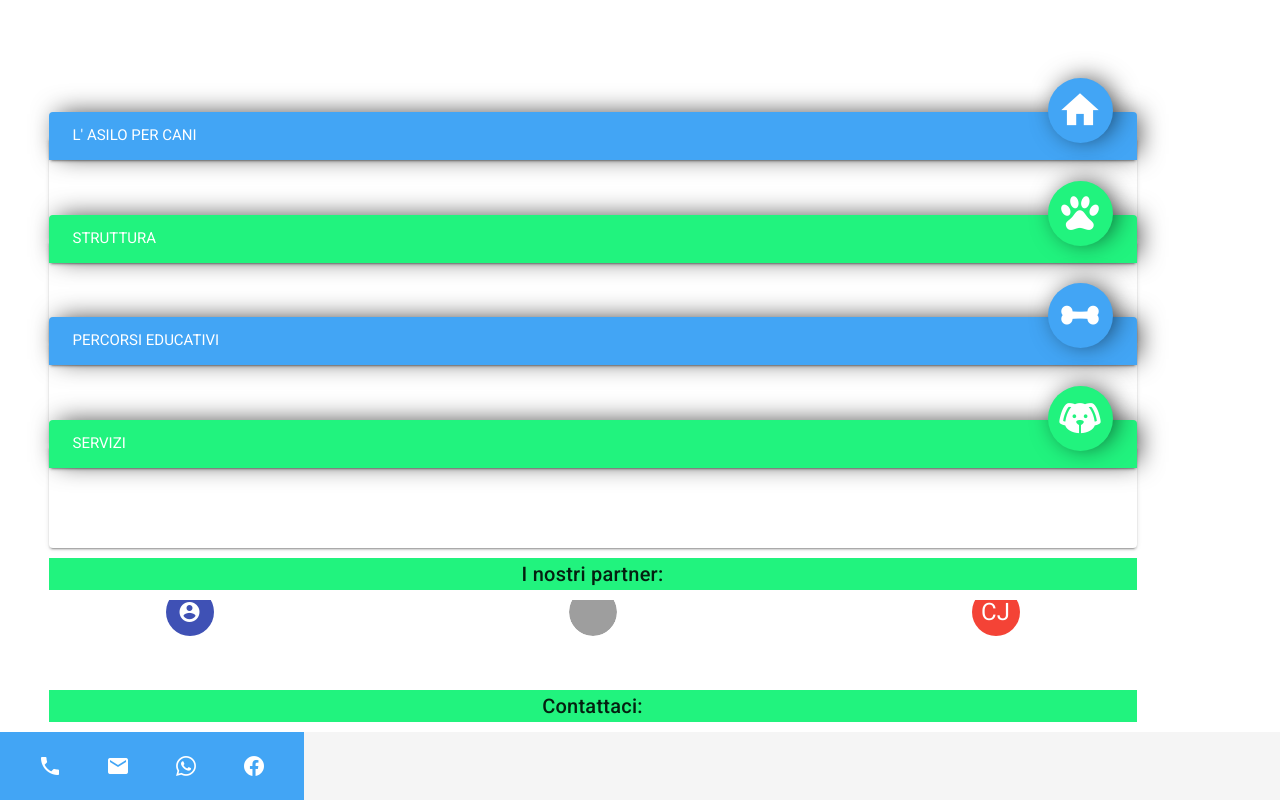
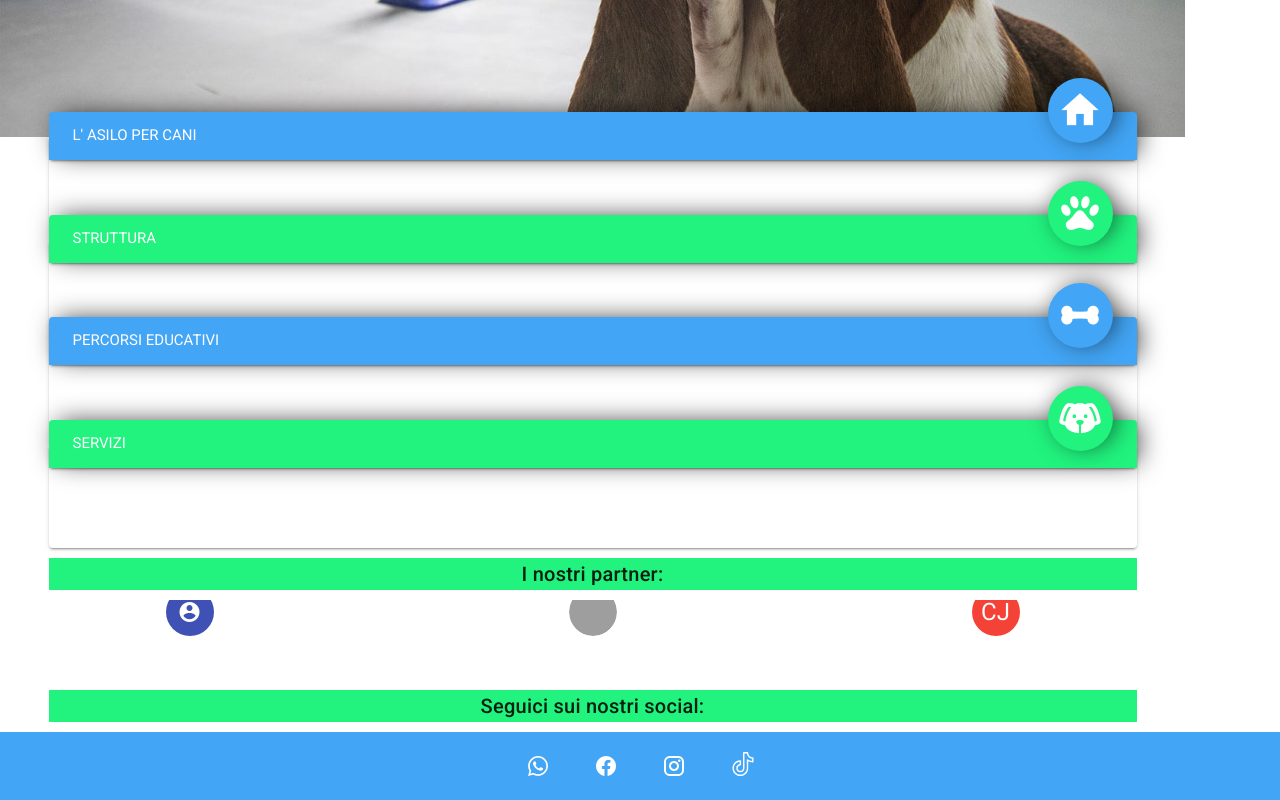
Before and after one commit to Tentative/dogisgood, a Nuxt app: page /test in a window 1280 px wide. Shown: the part 522-1322 px from the top of the page. Built offline with nearby package versions, Linux system fonts and the light colour scheme; grey boxes are pictures that could not be loaded.

Commit message:
tiktok social

```diff
--- a/assets/homepage.scss
+++ b/assets/homepage.scss
@@ -14,3 +14,13 @@
 #footer {
   background-color: $item-content-border;
 }
+
+.tiktok {
+  & svg {
+    display: inline-block;
+    height: auto;
+    fill: white;
+  }
+  display: inline-block;
+  color: white !important;
+}
--- a/components/Cards.vue
+++ b/components/Cards.vue
@@ -205,7 +205,9 @@
       </v-carousel-item>
     </v-carousel>
     <div id="partners" class="text-center mx-auto">
-      <v-sheet color="#21f37e" class="title">Contattaci:</v-sheet>
+      <v-sheet color="#21f37e" class="title"
+        >Seguici sui nostri social:</v-sheet
+      >
     </div>
   </div>
 </template>
--- /dev/null
+++ b/components/tiktok.vue
@@ -0,0 +1,19 @@
+<template>
+  <svg
+    height="24px"
+    viewBox="-32 0 512 512"
+    width="24px"
+    xmlns="http://www.w3.org/2000/svg"
+  >
+    <path
+      stroke="white"
+      d="m432.734375 112.464844c-53.742187 0-97.464844-43.722656-97.464844-97.464844 0-8.285156-6.71875-15-15-15h-80.335937c-8.285156 0-15 6.714844-15 15v329.367188c0 31.59375-25.703125 57.296874-57.300782 57.296874-31.59375 0-57.296874-25.703124-57.296874-57.296874 0-31.597657 25.703124-57.300782 57.296874-57.300782 8.285157 0 15-6.714844 15-15v-80.335937c0-8.28125-6.714843-15-15-15-92.433593 0-167.632812 75.203125-167.632812 167.636719 0 92.433593 75.199219 167.632812 167.632812 167.632812 92.433594 0 167.636719-75.199219 167.636719-167.632812v-145.792969c29.855469 15.917969 63.074219 24.226562 97.464844 24.226562 8.285156 0 15-6.714843 15-15v-80.335937c0-8.28125-6.714844-15-15-15zm-15 79.714844c-32.023437-2.664063-62.433594-13.851563-88.707031-32.75-4.566406-3.289063-10.589844-3.742188-15.601563-1.171876-5.007812 2.5625-8.15625 7.71875-8.15625 13.347657v172.761719c0 75.890624-61.746093 137.632812-137.636719 137.632812-75.890624 0-137.632812-61.742188-137.632812-137.632812 0-70.824219 53.773438-129.328126 122.632812-136.824219v50.8125c-41.015624 7.132812-72.296874 42.984375-72.296874 86.011719 0 48.136718 39.160156 87.300781 87.296874 87.300781 48.140626 0 87.300782-39.164063 87.300782-87.300781v-314.367188h51.210937c6.871094 58.320312 53.269531 104.71875 111.589844 111.589844zm0 0"
+    />
+  </svg>
+</template>
+
+<script>
+export default {
+  name: 'Tiktok'
+}
+</script>
--- a/layouts/default.vue
+++ b/layouts/default.vue
@@ -63,7 +63,7 @@
       <v-card
         flat
         tile
-        width="85vw%"
+        width="100vw"
         color="#42a5f5"
         dark
         shaped
@@ -73,6 +73,9 @@
           <v-btn v-for="icon in icons" :key="icon" class="mx-4" icon>
             <v-icon size="24px">{{ icon }}</v-icon>
           </v-btn>
+          <v-btn class="mx-4" icon>
+            <div class="tiktok"><tiktok /></div
+          ></v-btn>
         </v-card-text>
       </v-card>
     </v-footer>
@@ -80,13 +83,17 @@
 </template>
 
 <script>
+import tiktok from '@/components/tiktok.vue'
 export default {
+  components: {
+    tiktok
+  },
   data() {
     return {
       clipped: false,
       drawer: false,
       fixed: false,
-      icons: ['mdi-phone', 'mdi-email', 'mdi-whatsapp', 'mdi-facebook'],
+      icons: ['mdi-whatsapp', 'mdi-facebook', 'mdi-instagram'],
       items: [
         {
           icon: 'mdi-home',
```
Also changed, not shown: static/tik-tok.svg (added), 1 other file (tests, documents, lock files or other folders).
